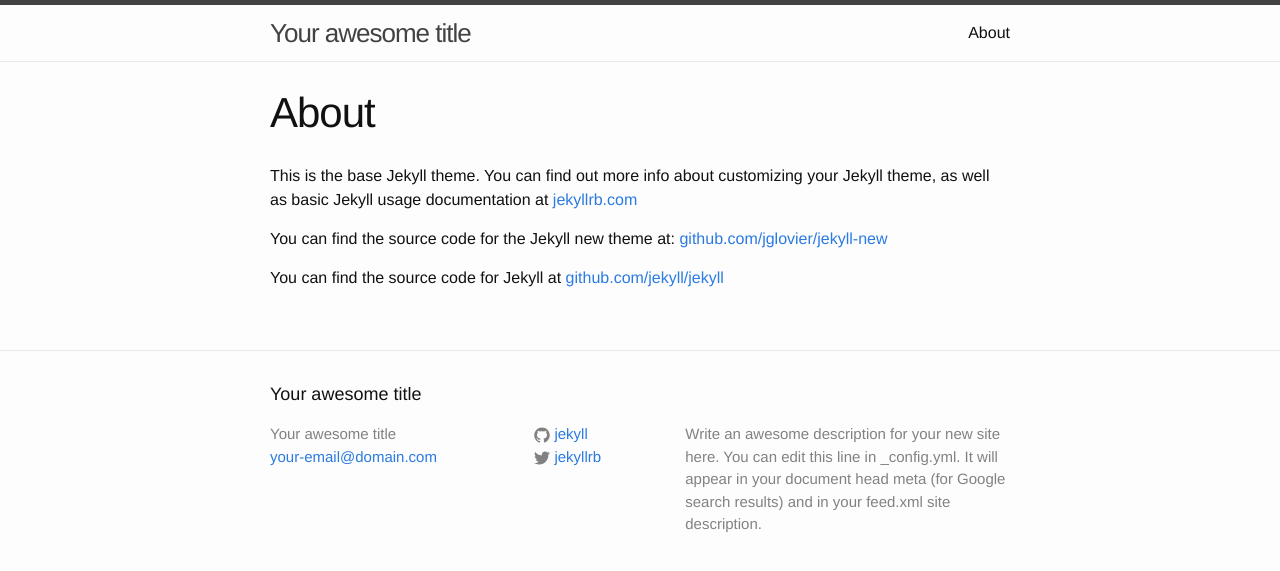
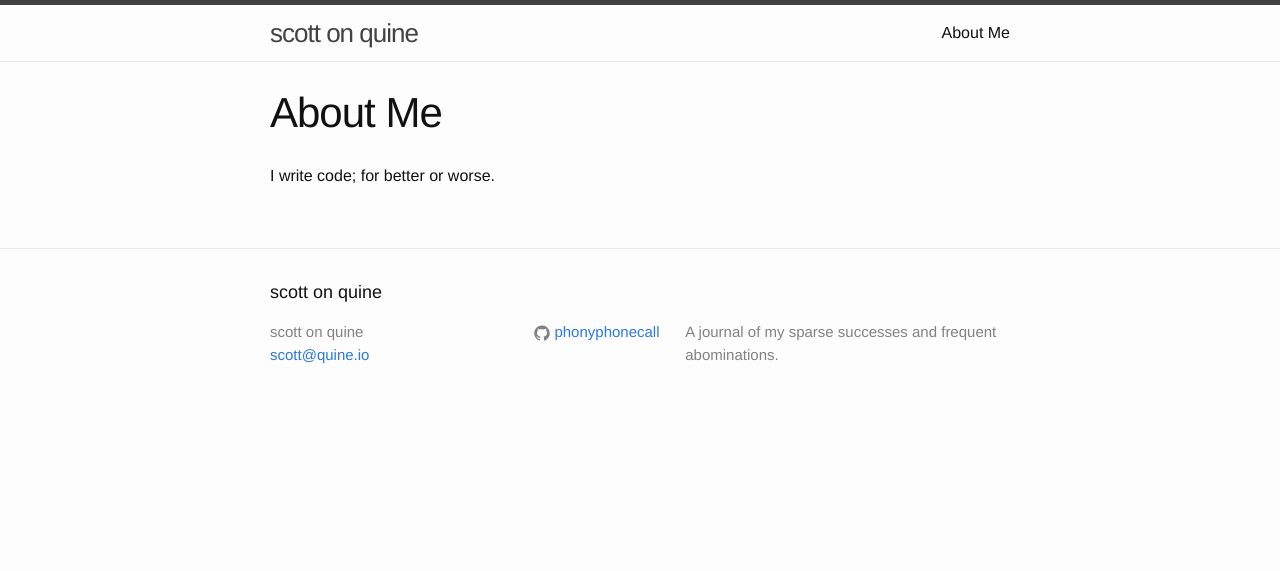
Before and after one commit to quine-io/scott.quine-io.github.io, a Jekyll site: the page built from about.md, in a window 1280 px wide. Shown: the top 571 px of the page. Built offline with Jekyll 4.4.1, drawn with Linux system fonts in a browser that asks for light colours.

Commit message:
update personal details

```diff
--- a/_config.yml
+++ b/_config.yml
@@ -1,14 +1,11 @@
 # Site settings
-title: Your awesome title
-email: your-email@domain.com
+title: scott on quine
+email: scott@quine.io
 description: > # this means to ignore newlines until "baseurl:"
-  Write an awesome description for your new site here. You can edit this
-  line in _config.yml. It will appear in your document head meta (for
-  Google search results) and in your feed.xml site description.
+    A journal of my sparse successes and frequent abominations.
 baseurl: "" # the subpath of your site, e.g. /blog/
-url: "http://yourdomain.com" # the base hostname & protocol for your site
-twitter_username: jekyllrb
-github_username:  jekyll
+url: "http://scott.quine.io" # the base hostname & protocol for your site
+github_username:  phonyphonecall
 
 # Build settings
 markdown: kramdown
--- a/about.md
+++ b/about.md
@@ -1,11 +1,7 @@
 ---
 layout: page
-title: About
+title: About Me
 permalink: /about/
 ---
 
-This is the base Jekyll theme. You can find out more info about customizing your Jekyll theme, as well as basic Jekyll usage documentation at [jekyllrb.com](http://jekyllrb.com/)
-
-You can find the source code for the Jekyll new theme at: [github.com/jglovier/jekyll-new](https://github.com/jglovier/jekyll-new)
-
-You can find the source code for Jekyll at [github.com/jekyll/jekyll](https://github.com/jekyll/jekyll)
+I write code; for better or worse.
```
